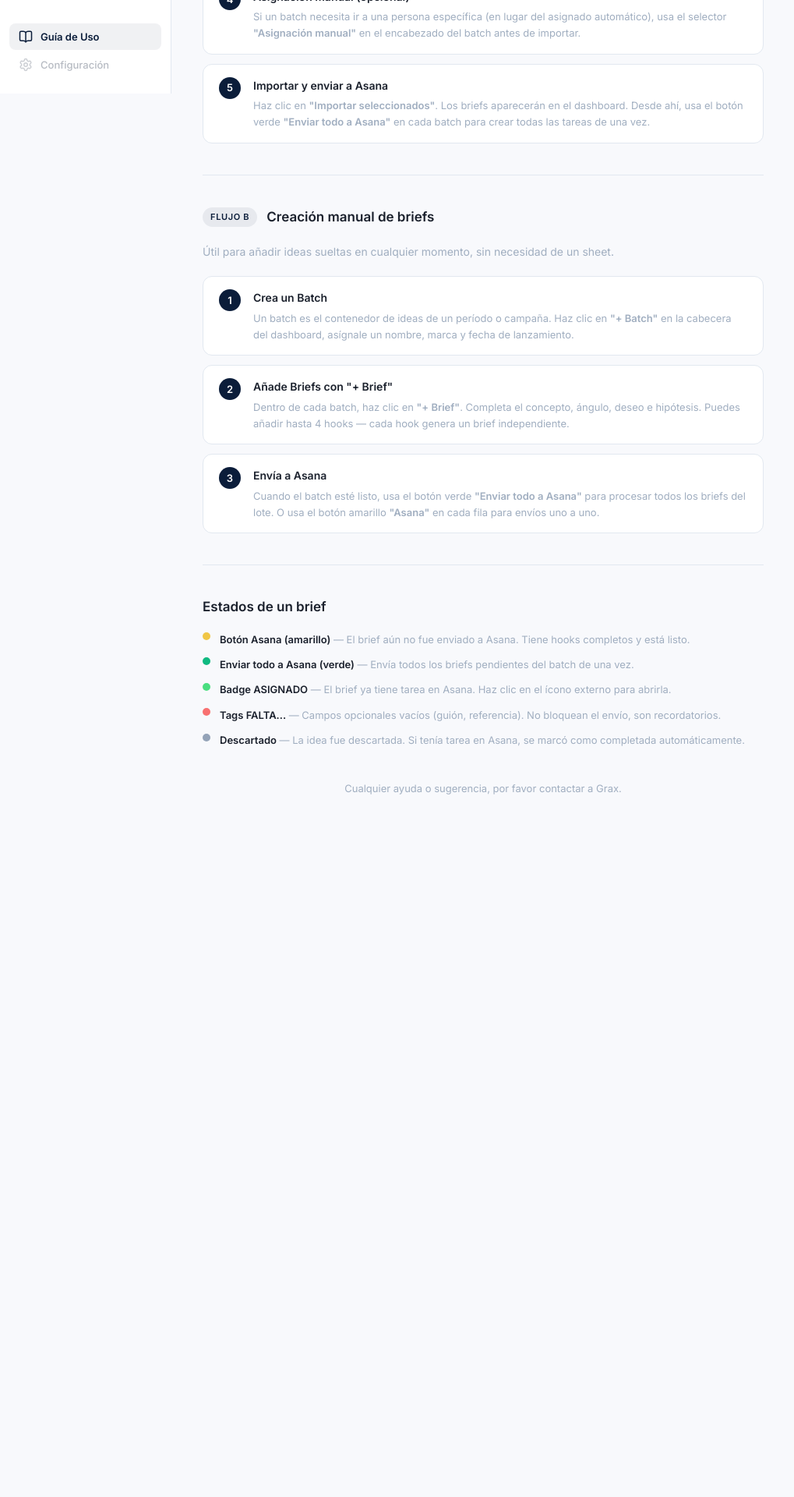
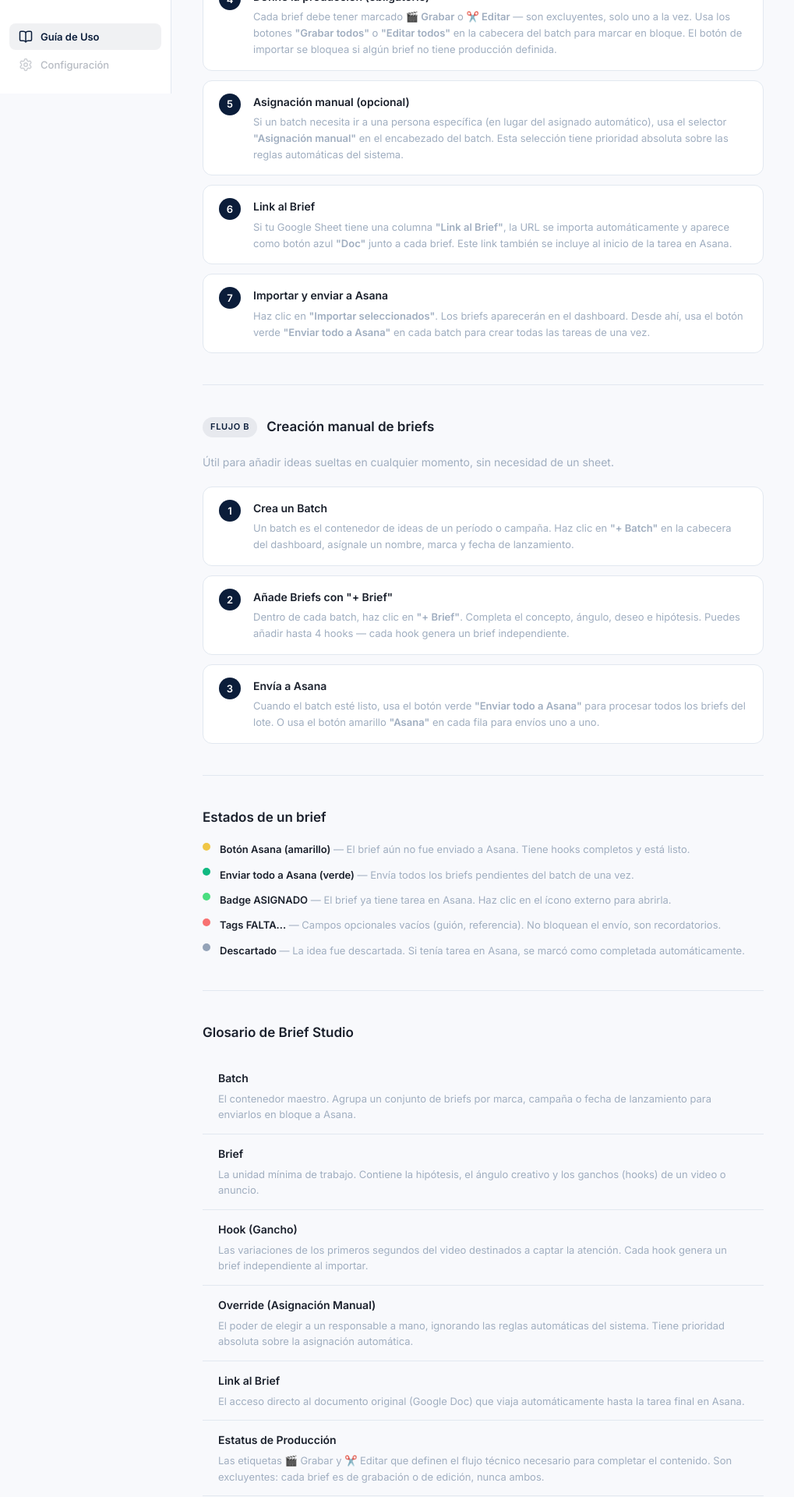
Before and after one commit to grax-ciela/BriefStudio, a React (Vite) app in the folder brief-studio/: page /guia in a window 1280 px wide. Shown: the part 680-2600 px from the top of the page at 78% size, without its empty margins (0-1019 px from the left). Before the commit the page ends 1741 px from the top, so only its background shows below. Built offline with nearby package versions, Linux system fonts and the light colour scheme; no server answers.

Commit message:
docs: guía de uso completa con producción, asignación manual y glosario de términos

```diff
--- a/brief-studio/src/pages/GuidePage.jsx
+++ b/brief-studio/src/pages/GuidePage.jsx
@@ -40,10 +40,16 @@ export default function GuidePage() {
             <Step n="3" title="Revisa antes de importar">
               Verifica que los campos estén bien mapeados. Puedes desmarcar filas que no quieras importar. Si hay errores de formato, se muestran advertencias en naranja.
             </Step>
-            <Step n="4" title="Asignación manual (opcional)">
-              Si un batch necesita ir a una persona específica (en lugar del asignado automático), usa el selector <strong>"Asignación manual"</strong> en el encabezado del batch antes de importar.
+            <Step n="4" title="Define la producción (obligatorio)">
+              Cada brief debe tener marcado <strong>🎬 Grabar</strong> o <strong>✂️ Editar</strong> — son excluyentes, solo uno a la vez. Usa los botones <strong>"Grabar todos"</strong> o <strong>"Editar todos"</strong> en la cabecera del batch para marcar en bloque. El botón de importar se bloquea si algún brief no tiene producción definida.
             </Step>
-            <Step n="5" title="Importar y enviar a Asana">
+            <Step n="5" title="Asignación manual (opcional)">
+              Si un batch necesita ir a una persona específica (en lugar del asignado automático), usa el selector <strong>"Asignación manual"</strong> en el encabezado del batch. Esta selección tiene prioridad absoluta sobre las reglas automáticas del sistema.
+            </Step>
+            <Step n="6" title="Link al Brief">
+              Si tu Google Sheet tiene una columna <strong>"Link al Brief"</strong>, la URL se importa automáticamente y aparece como botón azul <strong>"Doc"</strong> junto a cada brief. Este link también se incluye al inicio de la tarea en Asana.
+            </Step>
+            <Step n="7" title="Importar y enviar a Asana">
               Haz clic en <strong>"Importar seleccionados"</strong>. Los briefs aparecerán en el dashboard. Desde ahí, usa el botón verde <strong>"Enviar todo a Asana"</strong> en cada batch para crear todas las tareas de una vez.
             </Step>
           </div>
@@ -88,6 +94,39 @@ export default function GuidePage() {
           </div>
         </section>
 
+        <div style={{ borderTop: '1px solid var(--color-border)' }} />
+
+        {/* ── Glosario ── */}
+        <section>
+          <h2 style={{ ...styles.flowTitle, marginBottom: '1.25rem' }}>Glosario de Brief Studio</h2>
+          <dl style={styles.glossary}>
+            <GlossaryItem
+              term="Batch"
+              desc="El contenedor maestro. Agrupa un conjunto de briefs por marca, campaña o fecha de lanzamiento para enviarlos en bloque a Asana."
+            />
+            <GlossaryItem
+              term="Brief"
+              desc="La unidad mínima de trabajo. Contiene la hipótesis, el ángulo creativo y los ganchos (hooks) de un video o anuncio."
+            />
+            <GlossaryItem
+              term="Hook (Gancho)"
+              desc="Las variaciones de los primeros segundos del video destinados a captar la atención. Cada hook genera un brief independiente al importar."
+            />
+            <GlossaryItem
+              term="Override (Asignación Manual)"
+              desc="El poder de elegir a un responsable a mano, ignorando las reglas automáticas del sistema. Tiene prioridad absoluta sobre la asignación automática."
+            />
+            <GlossaryItem
+              term="Link al Brief"
+              desc="El acceso directo al documento original (Google Doc) que viaja automáticamente hasta la tarea final en Asana."
+            />
+            <GlossaryItem
+              term="Estatus de Producción"
+              desc="Las etiquetas 🎬 Grabar y ✂️ Editar que definen el flujo técnico necesario para completar el contenido. Son excluyentes: cada brief es de grabación o de edición, nunca ambos."
+            />
+          </dl>
+        </section>
+
         {/* ── Soporte ── */}
         <p style={{ fontSize: '0.8125rem', color: 'var(--color-text-muted)', textAlign: 'center', paddingBottom: '0.5rem' }}>
           Cualquier ayuda o sugerencia, por favor contactar a Grax.
@@ -106,6 +145,15 @@ function Step({ n, title, children }) {
         <p style={styles.stepTitle}>{title}</p>
         <p style={styles.stepBody}>{children}</p>
       </div>
+    </div>
+  )
+}
+
+function GlossaryItem({ term, desc }) {
+  return (
+    <div style={styles.glossaryItem}>
+      <dt style={styles.glossaryTerm}>{term}</dt>
+      <dd style={styles.glossaryDesc}>{desc}</dd>
     </div>
   )
 }
@@ -188,6 +236,28 @@ const styles = {
     color: 'var(--color-text-muted)',
     lineHeight: 1.6,
   },
+  glossary: {
+    display: 'grid',
+    gap: '0',
+    margin: 0,
+    padding: 0,
+  },
+  glossaryItem: {
+    padding: '0.875rem 1.25rem',
+    borderBottom: '1px solid var(--color-border)',
+  },
+  glossaryTerm: {
+    fontSize: '0.875rem',
+    fontWeight: 700,
+    color: 'var(--color-text)',
+    marginBottom: '0.25rem',
+  },
+  glossaryDesc: {
+    fontSize: '0.8125rem',
+    color: 'var(--color-text-muted)',
+    lineHeight: 1.6,
+    margin: 0,
+  },
   templateLink: {
     display: 'inline-flex',
     alignItems: 'center',
```
